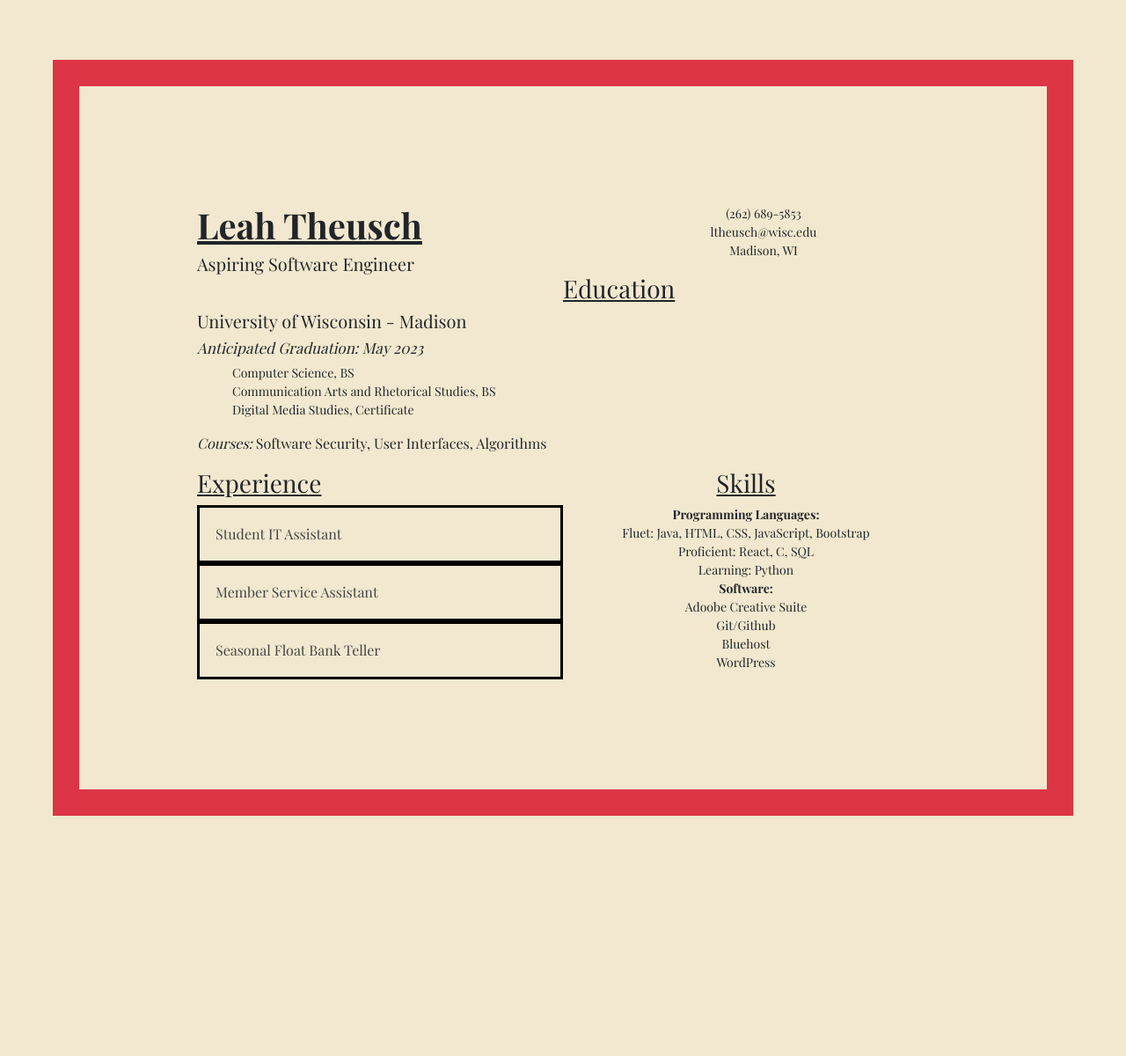
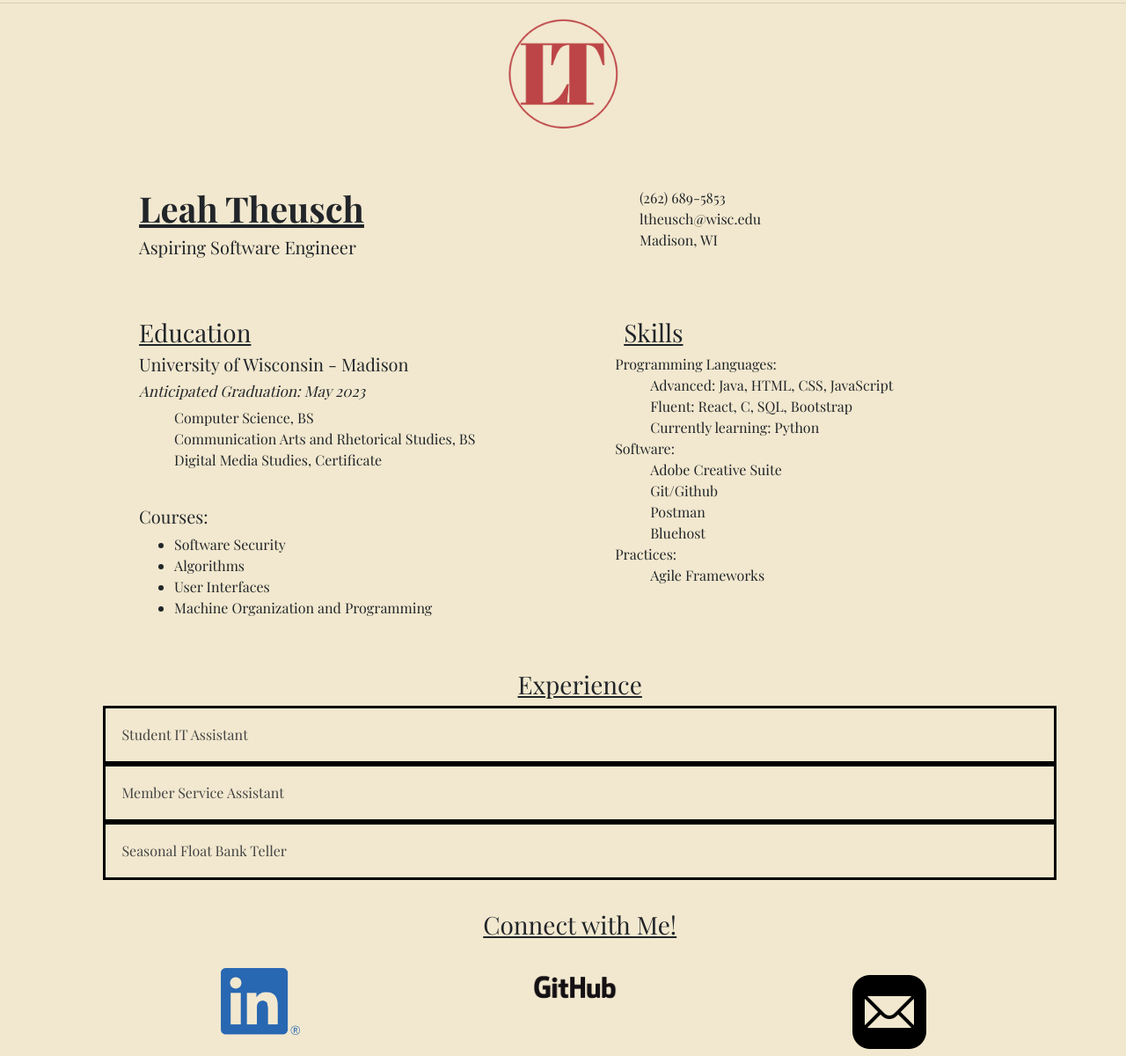
Before and after one commit to ltheusch/personal-website, a plain HTML site: page resume.html in a window 1280 px wide. Shown: the part 53-1253 px from the top of the page at 88% size. Before the commit the page ends 980 px from the top, so only its background shows below. Drawn offline with nearby package versions, Linux system fonts and the light colour scheme.

Commit message:
updates 11/29

```diff
--- a/resume.html
+++ b/resume.html
@@ -19,49 +19,79 @@
         <li class="nav-item">
           <a class="nav-link text-danger" href="work.html">Some Work</a>
         </li>
+    </ul>
+    <hr style="color: #DC3545;">
 
-    </ul>
+    <center>
+        <img src="miniLogo.png" alt="LT Mini Logo"  width="10%" style="display: inline;" >
+    </center>
 
-    <br>
 
-    <div class="resume">
 
-        <div style="margin:10%">
-        <div>
-            <div class="one">
+    <div class="res">
+        <div class="top">
+            <div class="tOne">
                 <h1><u>Leah Theusch</u></h1>
                 <h4>Aspiring Software Engineer</h4>
             </div>
-
-            <div class="one">
-                <ul>
-                    <center>
+            <div class="tOne">
+                <ul style="list-style-type: none">
                     <li>(262) 689-5853</li>
                     <li>ltheusch@wisc.edu</li>
                     <li>Madison, WI </li>
-                    </center>
                 </ul>
             </div>
         </div>
 
-        <div>
-            <div>
-            <h3 hidden="hidden">____________________</h3>
+        <div class="middle">
+            <div class="mOne">
                 <h3><u>Education</u></h3>
                 <h4>University of Wisconsin - Madison</h4>
                 <h5><i>Anticipated Graduation: May 2023</i></h5>
-            <ul>
+                <ul style="list-style-type: none;">
                     <li>Computer Science, BS</li>
                     <li>Communication Arts and Rhetorical Studies, BS</li>
                     <li>Digital Media Studies, Certificate</li>
                 </ul>
-            <p><i>Courses:</i> Software Security, User Interfaces, Algorithms</p>
+                <br>
+                <h4>Courses:</h4>
+                <ul>
+                    <li>Software Security</li>
+                    <li>Algorithms</li>
+                    <li>User Interfaces</li>
+                    <li>Machine Organization and Programming</li>
+                </ul>
+
+            </div>
+            <div class="mOne">
+
+                <h3 style="margin-left: 50px;"><u>Skills</u></h3>
+                <ul style="list-style-type: none;">
+                    <li>Programming Languages:</li>
+                    <ul style="list-style-type: none;">
+                        <li>Advanced: Java, HTML, CSS, JavaScript</li>
+                        <li>Fluent: React, C, SQL, Bootstrap</li>
+                        <li>Currently learning: Python</li>
+                    </ul>
+                    <li>Software:</li>
+                    <ul style="list-style-type: none;">
+                        <li>Adobe Creative Suite</li>
+                        <li>Git/Github</li>
+                        <li>Postman</li>
+                        <li>Bluehost</li>
+                    </ul>
+                    <li>Practices:</li>
+                    <ul style="list-style-type: none;">
+                        <li>Agile Frameworks</li>
+                    </ul>
+                </ul>
+
+
             </div>
         </div>
 
-        <div>
-
-            <div class="one">
+        <div class="bottom">
+            <div class="bOne">
             <h3><u>Experience</u></h3>
             <button class="accordion">Student IT Assistant</button>
             <div class="panel">
@@ -88,7 +118,7 @@
             <button class="accordion">Seasonal Float Bank Teller</button>
             <div class="panel">
                 <p>Associated Bank</p>
-                    <p>May 2021 - January 2022></p>
+                <p>May 2021 - January 2022</p>
                 <ul style="list-style-type: circle;">
                     <li>Processed all client transactions, including withdrawals, deposits, transfers and loan payments</li>
                     <li>Assisted client relationship managers at bank branch with customer account research and maintenance </li>
@@ -115,27 +145,30 @@
         </script>
         </div>
 
-            <div class="skills">
-            <h3><u>Skills</u></h3>
-            <ul >
-                <li><b>Programming Languages:</b></li>
-                <ul>
-                    <li>Fluet: Java, HTML, CSS, JavaScript, Bootstrap</li>
-                    <li>Proficient: React, C, SQL</li>
-                    <li>Learning: Python</li>
-                </ul>
-                <li><b>Software:</b></li>
-                <ul>
-                    <li>Adoobe Creative Suite</li>
-                    <li>Git/Github</li>
-                    <li>Bluehost</li>
-                    <li>WordPress</li>
-                </ul>
-            </ul>
+        <br>
+
+        <div class="bOne">
+            <h3><u>Connect with Me!</u></h3>
+            <br>
+            <div class="bQuarters">
+                <a href="https://www.linkedin.com/in/leah-theusch-341a271ba/">
+                    <img src="linkedIn.png" alt="LinkedIn icon leading to my page" width="25%">
+                </a>
+            </div>
 
 
+            <div class="bQuarters">
+                <a href="https://github.com/ltheusch">
+                    <img src="GitHub_Logo.png" alt="GitHub icon leading to my page" width="30%">
+                </a>
             </div>
 
+
+            <div class="bQuarters">
+                <a href="mailto:ltheusch@wisc.com?subject=Let's Talk!">
+                    <img src="mail.png" alt="eMail icon"/>
+                </a>
+            </div>
 
 
 
@@ -143,10 +176,8 @@
 
         </div>
 
+
         </div>
-
-
-
     </div>
 
 
@@ -155,3 +186,7 @@
     <script src="https://cdn.jsdelivr.net/npm/popper.js@1.14.7/dist/umd/popper.min.js" integrity="sha384-UO2eT0CpHqdSJQ6hJty5KVphtPhzWj9WO1clHTMGa3JDZwrnQq4sF86dIHNDz0W1" crossorigin="anonymous"></script>
     <script src="https://cdn.jsdelivr.net/npm/bootstrap@4.3.1/dist/js/bootstrap.min.js" integrity="sha384-JjSmVgyd0p3pXB1rRibZUAYoIIy6OrQ6VrjIEaFf/nJGzIxFDsf4x0xIM+B07jRM" crossorigin="anonymous"></script>
 </body>
+
+<foot>
+    <br>
+</foot>
--- a/style.css
+++ b/style.css
@@ -29,6 +29,10 @@ body, html {
     font-weight: 400;
   }
 
+  li{
+    font-size: 16px;
+  }
+
 
   .bg {
     /* The image used */
@@ -46,51 +50,46 @@ body, html {
   .sections {
     height: 100%;
     width: 100%;
-    padding-top: 60px;
-    display: flex;
+    padding-top: 150px;
   }
 
   .left{
     width: 50%;
     height: 100%;
     background-color: #DC3545;
+    position: fixed;
   }
 
   .right{
     width: 50%;
     text-align: center;
     background-color: #F2E8CF;
-    padding-left: 80px;
+    padding-left: 200px;
     padding-right: 5px;
+    float: right;
+    padding-right: 4.5%;
+    padding-top: 4%;
   }
 
-  .rOne{
-    width: 100%;
-  }
-  .one{
-    width: 50%;
-    float: left;
-  }
 
-  .two{
-    width: 100%;
-    float: left;
-  }
-
-img{
+.img{
   display: block;
   margin-left: auto;
   margin-right: auto;
   width: 70%;
 }
 
-.box{
-  padding: 5px;
+.nameLogo{
+  position: fixed;
+  width: 100%;
+  height: 40%;
+  text-align: center;
 }
+
 
 .overlay{
   position: fixed;
-  top: 200px;
+  top: 250px;
   left: 0;
   width: 55%;
 }
@@ -104,10 +103,7 @@ img{
   border-color: #DC3545;
 }
 
-ul{
-  list-style-type: none;
-  font-size: 14px;
-}
+
 
 .accordion {
   background-color: #F2E8CF;
@@ -128,12 +124,80 @@ ul{
 
 .panel {
   padding: 0 18px;
-  background-color: white;
+  background-color: #F2E8CF;
   display: none;
   overflow: hidden;
+  text-align: left;
 }
 
 .skills{
   text-align: center;
   margin-left: 20px;
 }
+
+.res{
+  padding-top: 5%;
+  padding-left: 8%;
+  padding-right: 5%;
+  height: 85%;
+}
+
+.top{
+  height: 15%;
+  padding-left: 5%;
+}
+
+.tOne{
+  width: 50%;
+  float: left;
+  height: 90px;
+}
+
+.middle{
+  height: 25%;
+  padding: 5%;
+}
+
+.mOne{
+  width: 50%;
+  float: left;
+  height: 400px;
+}
+
+.bottom{
+  height: 600px;
+  text-align: center;
+  padding-bottom: 5%;
+  margin: 10px;
+
+}
+
+.bOne{
+  padding: 5px;
+}
+
+.bQuarters{
+  width: 33%;
+  float: left;
+}
+
+.sectionOne{
+  width: 40%;
+  float: left;
+  text-align: center;
+  padding: 5%;
+}
+
+.sectionTwo{
+  width: 50%;
+  float: left;
+  text-align: center;
+  padding: 5%;
+  padding-top: 6%;
+  padding-right: 2%;
+}
+
+.sectionThree{
+  width: 100%;
+
+}
```
Also changed, not shown: index.html (+8 -6 lines), work.html (+30 -10 lines), GitHub_Logo.png (added), fullName.png (added), handshake.logo.png (added), linkedIn.png (added), mail.png (added), miniLogo.png (added), nameLogos.png (added), 1 other file. Lines whose indentation alone changed are shown as unchanged.
